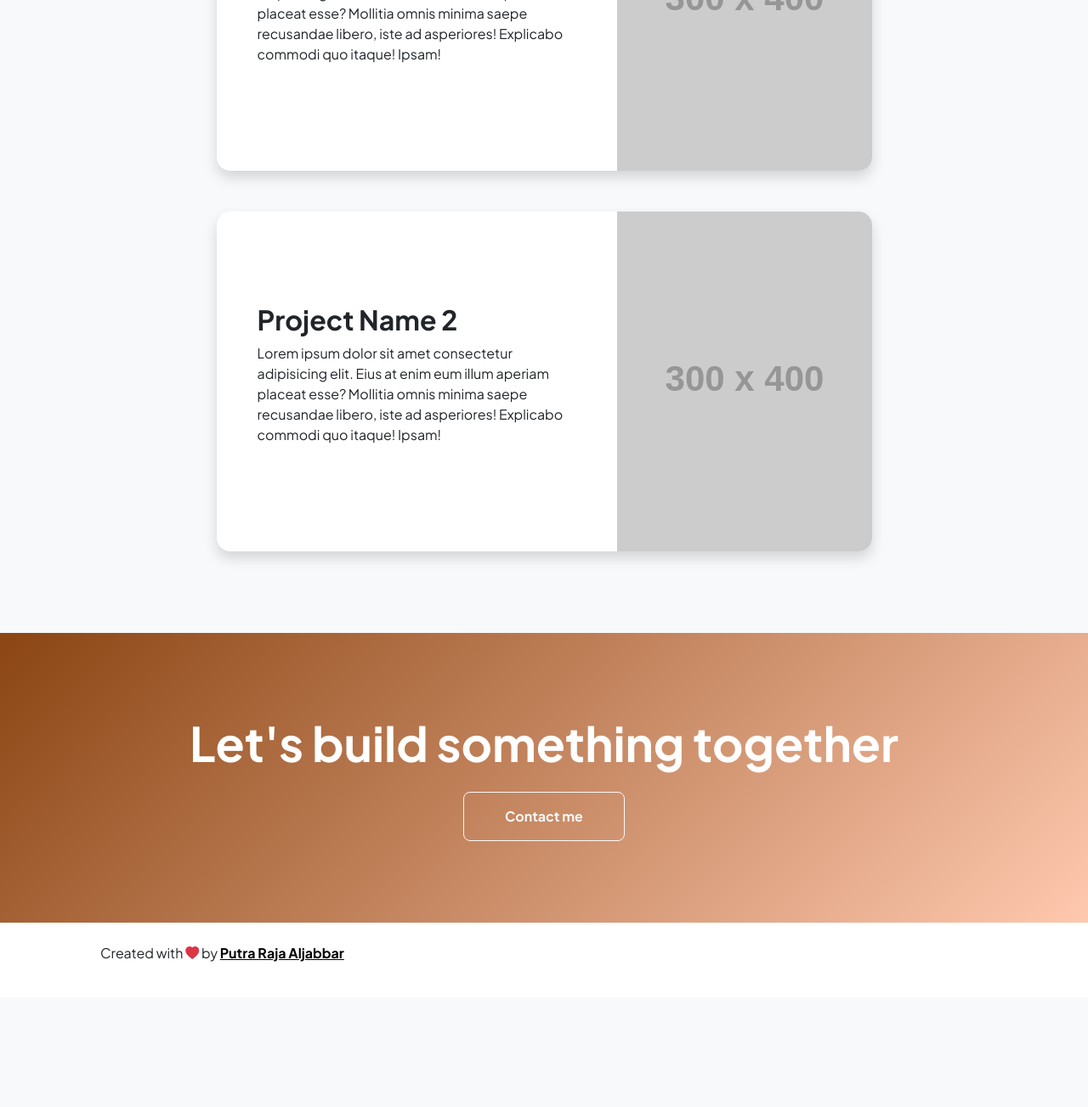
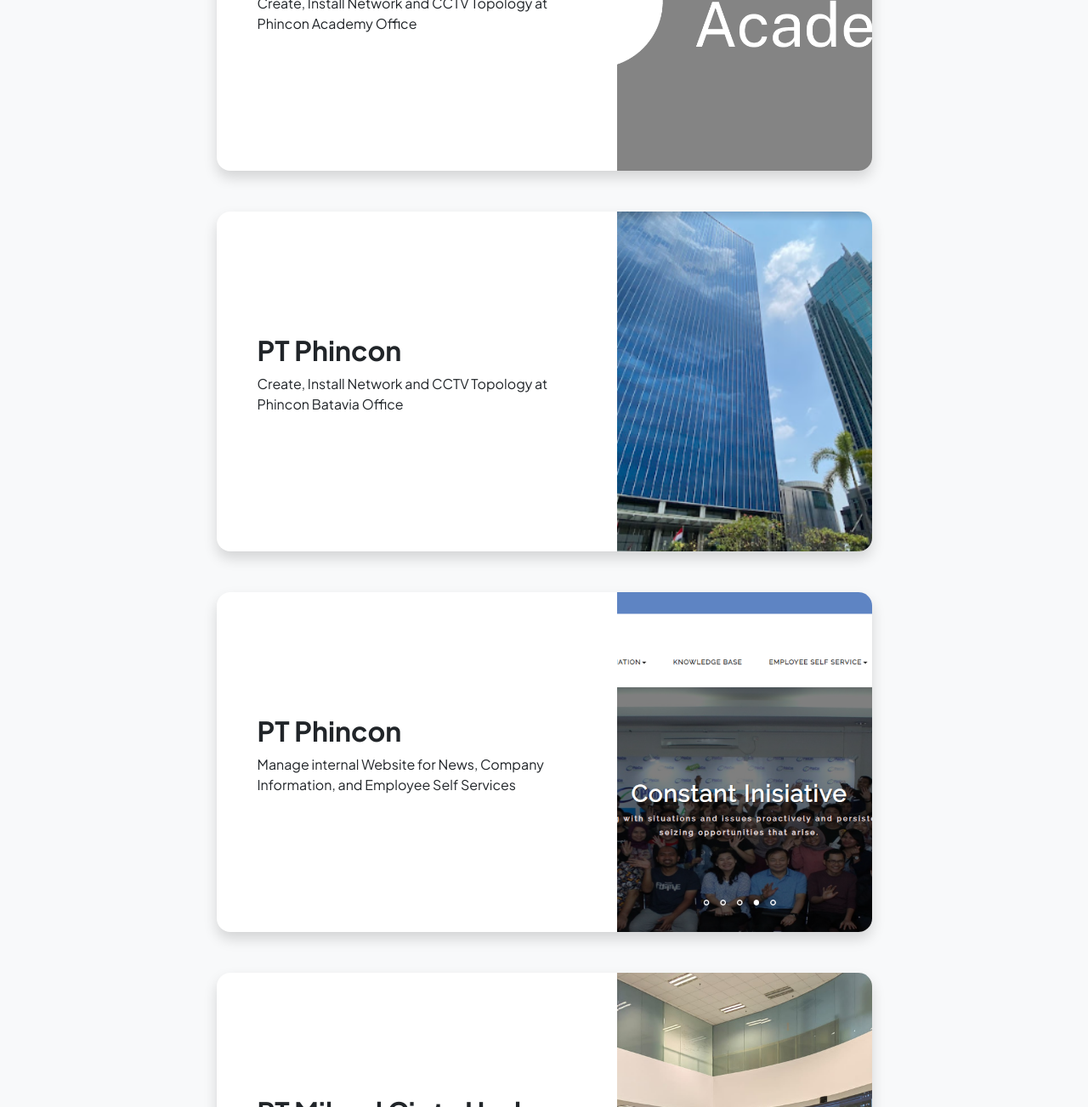
Before and after one commit to rajaaljabbar/rajaaljabbar.github.io, a plain HTML site: page projects.html in a window 1280 px wide. Shown: the part 425-1728 px from the top of the page at 85% size. Before the commit the page ends 1599 px from the top, so only its background shows below. Drawn offline with nearby package versions, Linux system fonts and the light colour scheme; placeholder pictures from the web are drawn by us.

Commit message:
Menambahkan Detail Project

```diff
--- a/projects.html
+++ b/projects.html
@@ -80,39 +80,92 @@
                 <div class="card-body p-0">
                   <div class="d-flex align-items-center">
                     <div class="p-5">
-                      <h2 class="fw-bolder">Project Name 1</h2>
+                      <h2 class="fw-bolder">PT Phincon</h2>
                       <p>
-                        Lorem ipsum dolor sit amet consectetur adipisicing elit.
-                        Eius at enim eum illum aperiam placeat esse? Mollitia
-                        omnis minima saepe recusandae libero, iste ad
-                        asperiores! Explicabo commodi quo itaque! Ipsam!
+                        Create, Install Network and CCTV Topology at Phincon
+                        Academy Office
                       </p>
                     </div>
                     <img
                       class="img-fluid"
-                      src="https://dummyimage.com/300x400/343a40/6c757d"
-                      alt="..."
+                      src="assets/academy.png"
+                      alt="Project1"
                     />
                   </div>
                 </div>
               </div>
               <!-- Project Card 2-->
+              <div class="card overflow-hidden shadow rounded-4 border-0 mb-5">
+                <div class="card-body p-0">
+                  <div class="d-flex align-items-center">
+                    <div class="p-5">
+                      <h2 class="fw-bolder">PT Phincon</h2>
+                      <p>
+                        Create, Install Network and CCTV Topology at Phincon
+                        Batavia Office
+                      </p>
+                    </div>
+                    <img
+                      class="img-fluid"
+                      src="assets/batavia.PNG"
+                      alt="Project2"
+                    />
+                  </div>
+                </div>
+              </div>
+              <!-- Project Card 3-->
+              <div class="card overflow-hidden shadow rounded-4 border-0 mb-5">
+                <div class="card-body p-0">
+                  <div class="d-flex align-items-center">
+                    <div class="p-5">
+                      <h2 class="fw-bolder">PT Phincon</h2>
+                      <p>
+                        Manage internal Website for News, Company Information,
+                        and Employee Self Services
+                      </p>
+                    </div>
+                    <img
+                      class="img-fluid"
+                      src="assets/spice.png"
+                      alt="Project3"
+                    />
+                  </div>
+                </div>
+              </div>
+              <!-- Project Card 4-->
+              <div class="card overflow-hidden shadow rounded-4 border-0 mb-5">
+                <div class="card-body p-0">
+                  <div class="d-flex align-items-center">
+                    <div class="p-5">
+                      <h2 class="fw-bolder">PT Miland Cipta Usaha</h2>
+                      <p>
+                        System Support for PT Miland Project "Telkomsel IOC
+                        Display"
+                      </p>
+                    </div>
+                    <img
+                      class="img-fluid"
+                      src="assets/tsel.jpg"
+                      alt="Project4"
+                    />
+                  </div>
+                </div>
+              </div>
+              <!-- Project Card 5-->
               <div class="card overflow-hidden shadow rounded-4 border-0">
                 <div class="card-body p-0">
                   <div class="d-flex align-items-center">
                     <div class="p-5">
-                      <h2 class="fw-bolder">Project Name 2</h2>
+                      <h2 class="fw-bolder">PT Miland Cipta Usaha</h2>
                       <p>
-                        Lorem ipsum dolor sit amet consectetur adipisicing elit.
-                        Eius at enim eum illum aperiam placeat esse? Mollitia
-                        omnis minima saepe recusandae libero, iste ad
-                        asperiores! Explicabo commodi quo itaque! Ipsam!
+                        System Support for PT Miland Project "Petrosea LED
+                        Display"
                       </p>
                     </div>
                     <img
                       class="img-fluid"
-                      src="https://dummyimage.com/300x400/343a40/6c757d"
-                      alt="..."
+                      src="assets/petrosea.jpg"
+                      alt="Project5"
                     />
                   </div>
                 </div>
```
Also changed, not shown: assets/academy.png (added), assets/batavia.PNG (added), assets/petrosea.jpg (added), assets/spice.png (added), assets/tsel.jpg (added), css/styles.css.
